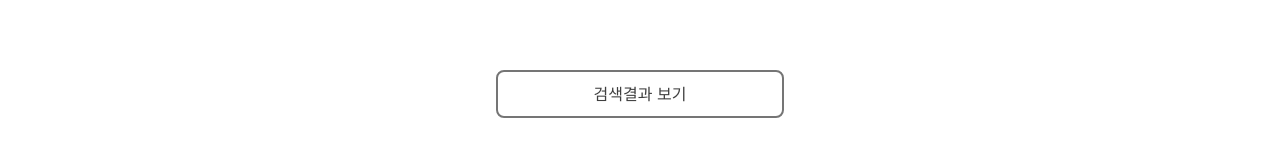
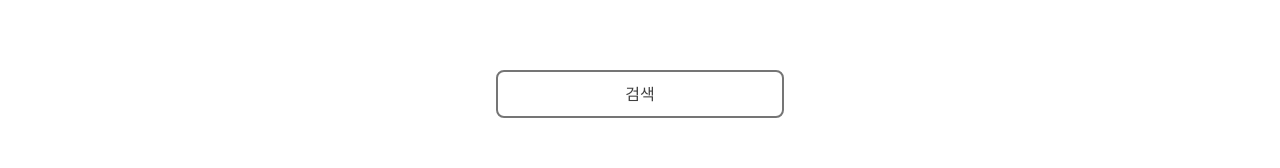
Before and after one commit to jsh6269/CareWise, a React (Create React App) app: page /care-search in a window 1280 px wide. Shown: the part 925-1093 px from the top of the page. Built offline with nearby package versions, Linux system fonts and the light colour scheme.

Commit message:
added material percent error message

```diff
--- a/src/routes/CareSearchPage.jsx
+++ b/src/routes/CareSearchPage.jsx
@@ -68,6 +68,8 @@ const View1 = ({
   handleInputChange3,
   handleKeyPress,
   setCurrentView,
+  handleSearchButtonClick,
+  error,
 }) => {
   return (
     <div className="relative h-[1024px] w-[1440px]">
@@ -84,13 +86,13 @@ const View1 = ({
             name="viewoption"
             id="view1"
             value="view1"
-            class="peer hidden"
+            className="peer hidden"
             onChange={() => setCurrentView("view1")}
             checked
           />
           <label
-            for="view1"
-            class="block text-[14px] cursor-pointer select-none rounded-3xl px-10 py-2 text-center bg-white border-[#A4A4A4] border peer-checked:bg-[#b6b6b6]  peer-checked:text-white"
+            htmlFor="view1"
+            className="block text-[14px] cursor-pointer select-none rounded-3xl px-10 py-2 text-center bg-white border-[#A4A4A4] border peer-checked:bg-[#b6b6b6] peer-checked:text-white"
           >
             케어라벨 입력하기
           </label>
@@ -102,12 +104,12 @@ const View1 = ({
             name="viewoption"
             id="view2"
             value="view2"
-            class="peer hidden"
+            className="peer hidden"
             onChange={() => setCurrentView("view2")}
           />
           <label
-            for="view2"
-            class="block text-[14px] cursor-pointer select-none rounded-3xl px-8 py-2 text-center bg-white border-[#A4A4A4] border peer-checked:bg-[#c5c5c5]  peer-checked:text-white"
+            htmlFor="view2"
+            className="block text-[14px] cursor-pointer select-none rounded-3xl px-8 py-2 text-center bg-white border-[#A4A4A4] border peer-checked:bg-[#c5c5c5] peer-checked:text-white"
           >
             직접 검색하기
           </label>
@@ -121,7 +123,7 @@ const View1 = ({
             backgroundImage: "url(<path-to-image>)",
             boxShadow: "5px 4px 4px 0px rgba(0, 0, 0, 0.25)",
           }}
-          src={`https://carelabel-asset.s3.ap-northeast-2.amazonaws.com/back_label_asset.png`}
+          src="https://carelabel-asset.s3.ap-northeast-2.amazonaws.com/back_label_asset.png"
           alt="container"
         />
         <div className="absolute mt-[160px] ml-[108px]">
@@ -175,9 +177,15 @@ const View1 = ({
           </div>
         </div>
       </div>
-      <button className="absolute top-[895px] left-[50%] transform -translate-x-1/2 w-[288px] h-[48px] border-[#757575] border-2 rounded-lg text-[#3F3F3F] text-[16px]">
-        검색결과 보기
-      </button>
+      <div className="absolute top-[895px] left-[50%] transform -translate-x-1/2 w-[288px]">
+        <button
+          className="w-full h-[48px] border-[#757575] border-2 rounded-lg text-[#3F3F3F] text-[16px] font-medium bg-white"
+          onClick={handleSearchButtonClick}
+        >
+          검색
+        </button>
+        {error && <p className="text-red-500 text-center mt-3">{error}</p>}
+      </div>
     </div>
   );
 };
@@ -244,6 +252,7 @@ const CareSearchPage = () => {
   const [customInput1, setCustomInput1] = useState("");
   const [customInput2, setCustomInput2] = useState("");
   const [customInput3, setCustomInput3] = useState("");
+  const [error, setError] = useState("");
 
   const handleInputChange1 = (e) => {
     setCustomInput1(e.target.value);
@@ -259,8 +268,29 @@ const CareSearchPage = () => {
 
   const handleKeyPress = (e) => {
     if (e.key === "Enter") {
-      // Handle enter key press logic if needed
+      // 필요 시 엔터 키 입력 처리
     }
+  };
+
+  const validateInputs = () => {
+    const sum = [customInput1, customInput2, customInput3]
+      .map(Number)
+      .reduce((acc, curr) => acc + (isNaN(curr) ? 0 : curr), 0);
+
+    if (sum !== 100) {
+      setError("섬유 혼용률의 합을 100%로 맞춰주세요!");
+      return false;
+    }
+
+    setError("");
+    return true;
+  };
+
+  const handleSearchButtonClick = () => {
+    if (currentView === "view1" && !validateInputs()) {
+      return;
+    }
+    // 검색 버튼 클릭 처리
   };
 
   return (
@@ -275,6 +305,8 @@ const CareSearchPage = () => {
           handleInputChange3={handleInputChange3}
           handleKeyPress={handleKeyPress}
           setCurrentView={setCurrentView}
+          handleSearchButtonClick={handleSearchButtonClick}
+          error={error}
         />
       ) : (
         <View2 setCurrentView={setCurrentView} />
```
